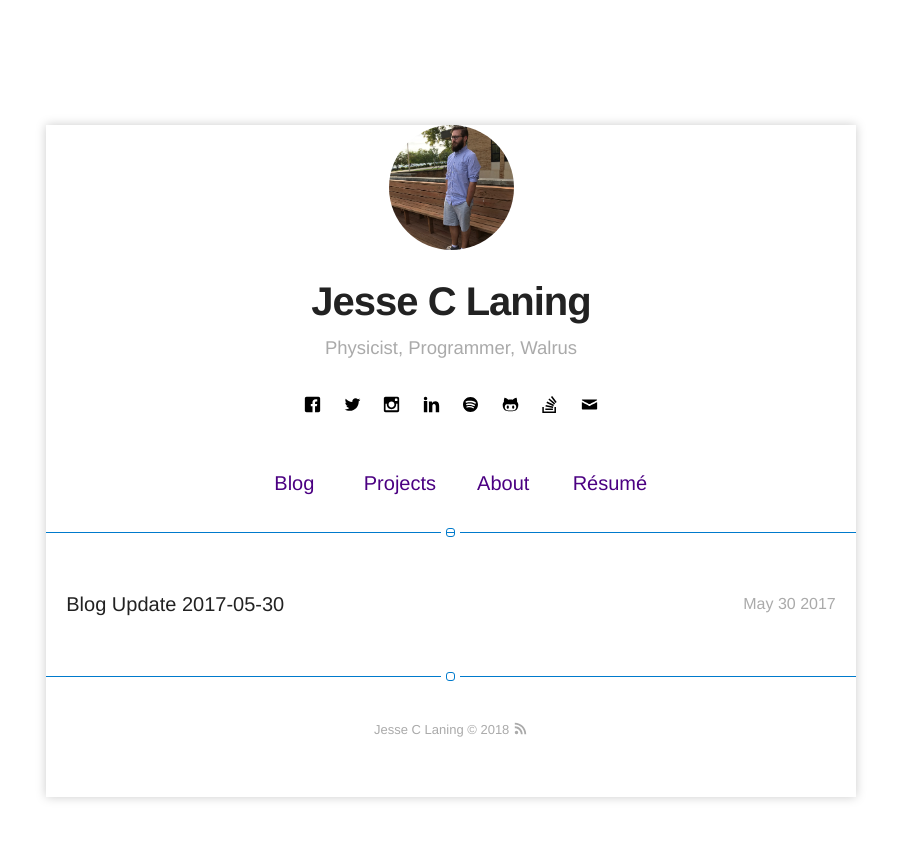
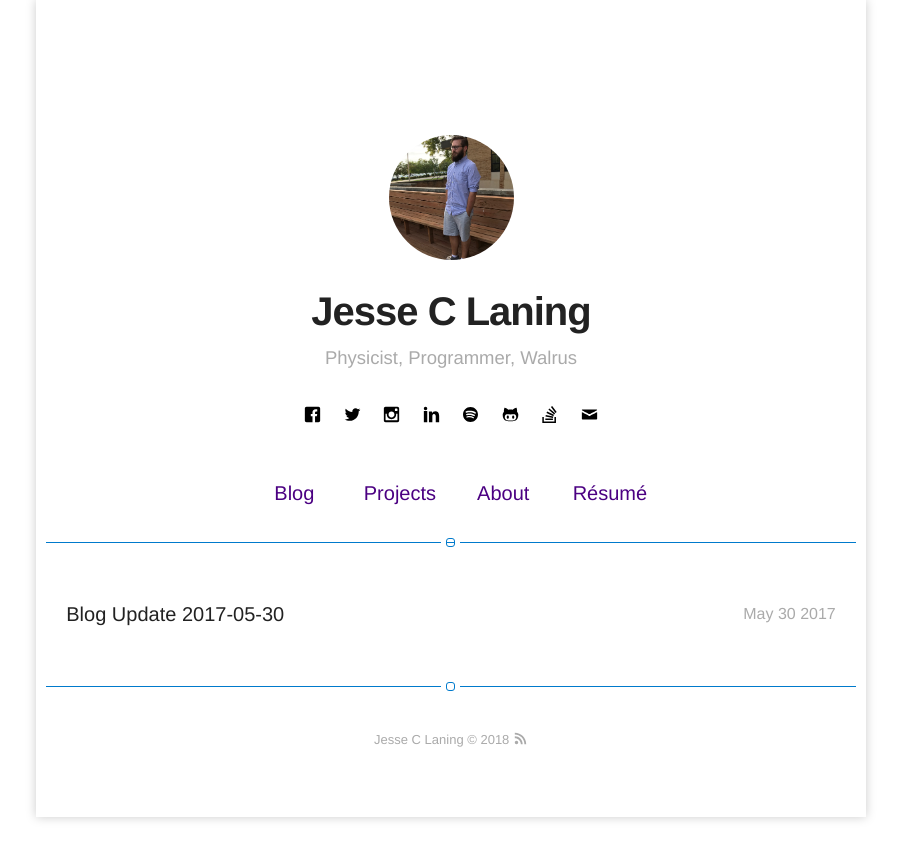
Before and after one commit to jamolnng/jamolnng.github.io, a Jekyll site: the page built from index.html, in a window 1280 px wide. Shown: the top 860 px of the page, without its empty margins (189-1090 px from the left). Built offline with Jekyll 4.4.1, drawn with Linux system fonts in a browser that asks for light colours; nearby versions of some CDN libraries; library files that are not in the unit come from our copies.

Commit message:
Update default.html

```diff
--- a/_layouts/default.html
+++ b/_layouts/default.html
@@ -30,7 +30,7 @@ layout: compress
 
 </head>
 <body>
-    <div style="background-color:#FFFFFF; box-shadow:0px 0px 10px 0px #CCCCCC;" class="wrapper-{% if site.width == "normal" %}normal{% elsif site.width == "large" %}large{% endif %}">
+    <div style="padding:10px;background-color:#FFFFFF;box-shadow:0px 0px 10px 0px #CCCCCC;" class="wrapper-{% if site.width == "normal" %}normal{% elsif site.width == "large" %}large{% endif %}">
         {% if page.tag %}
             <div class="post">
         {% else %}
```
